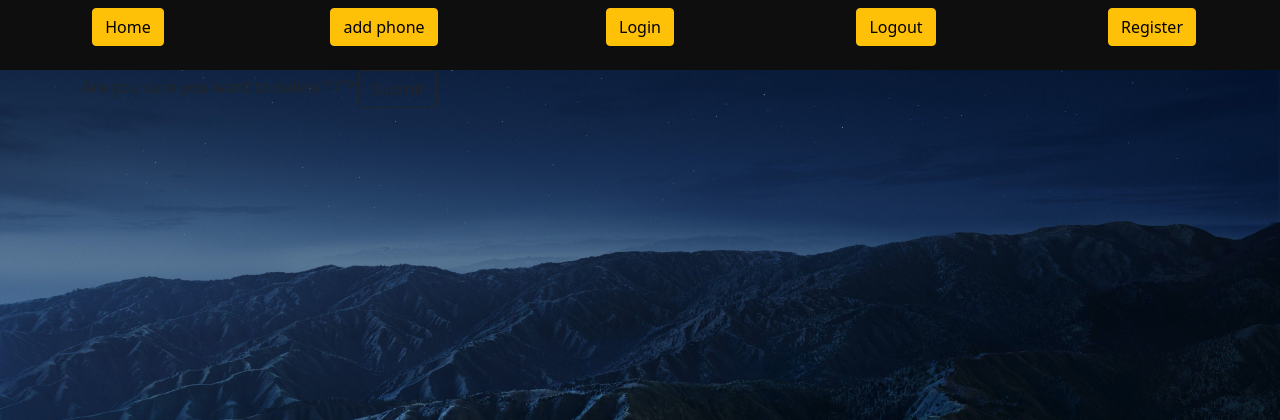
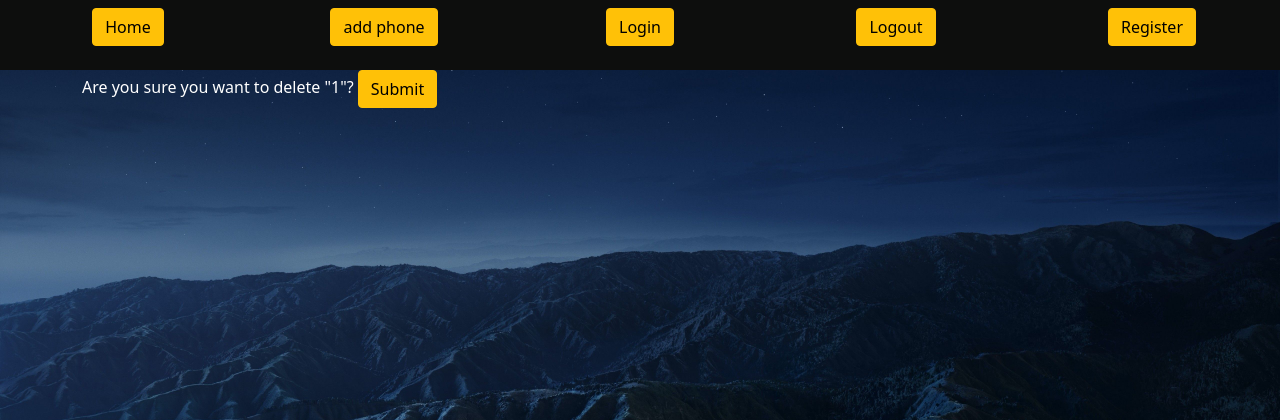
Before and after one commit to pbrlionocde/market_site, a Django app: page /1/delete_phone/ in a window 1280 px wide. Shown: the top 420 px of the page. Run offline with Django 3.2, Linux system fonts and the light colour scheme; tables that the repository leaves empty hold one stand-in row (values such as "Sample post").

Commit message:
Fix display goods

```diff
--- /dev/null
+++ b/src/mainapp/static/main/text.css
@@ -0,0 +1,3 @@
+.text-color {
+    color: white;
+}
--- a/src/mainapp/static/test.js
+++ b/src/mainapp/static/test.js
@@ -1,4 +1,6 @@
 var nextPosition = "left_block";
+
+const URL = 'http://127.0.0.1:8000/'
 
 
 function createInlineBlock(element) {
@@ -25,6 +27,7 @@ function createInlineBlock(element) {
     item += '<tr><th>Description:</th><td>' + element.fields.description + '</td></tr>';
     item += '<tr><th>Dimensions:</th><td>' + element.fields.dimensions + '</td></tr>';
     item += '<tr><th>Complete set:</th><td>' + element.fields.complete_set + '</td></tr>';
+    item += '<a href="' + URL + element.pk + '/delete_phone' + '"><button class="btn btn-warning">delete</button></a>'
     item += '</table></div></div></div>';
 
     if (nextPosition == 'left_block') { nextPosition = 'right_block'; }
--- a/src/templates/goods/display_all.html
+++ b/src/templates/goods/display_all.html
@@ -10,6 +10,7 @@
 {% block content %}
 <h1 class="item-text">Phones</h1>
     <input id="objectList" type="hidden" value="{{object_list}}">
+
     <div id="out"></div>
 
 
--- a/src/templates/goods/phone_confirm_delete.html
+++ b/src/templates/goods/phone_confirm_delete.html
@@ -1,12 +1,18 @@
 {% extends 'base.html' %}
+{% load i18n %}
+{% load static %}
+
+{% block style %}
+<link rel="stylesheet" type="text/css" href="{% static 'main/text.css' %}">
+{% endblock style %}
 
 
 {% block content %}
   <main class="px-7">
-    <div class="container">
+    <div class="container text-color">
       <form method="post">{% csrf_token %}
         Are you sure you want to delete "{{ object.id }}"?
-        <button type="submit" class="btn btn-outline-dark">Submit</button>
+        <button type="submit" class="btn btn-warning">Submit</button>
       </form>
     </div>
   </main>
```
